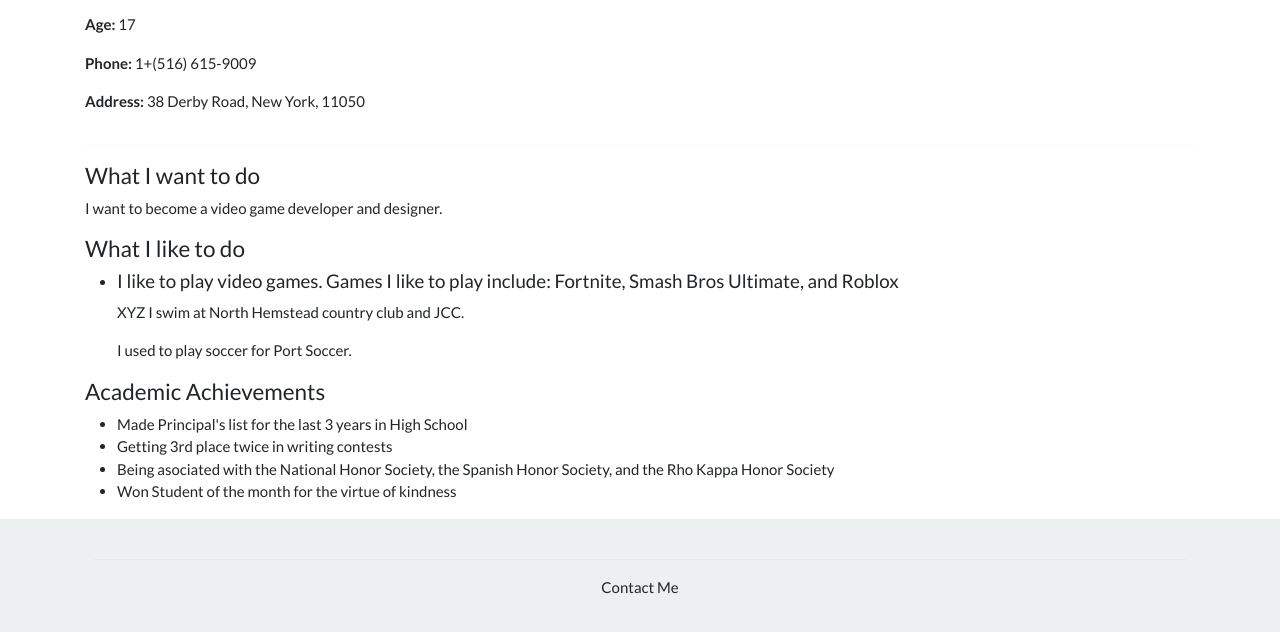
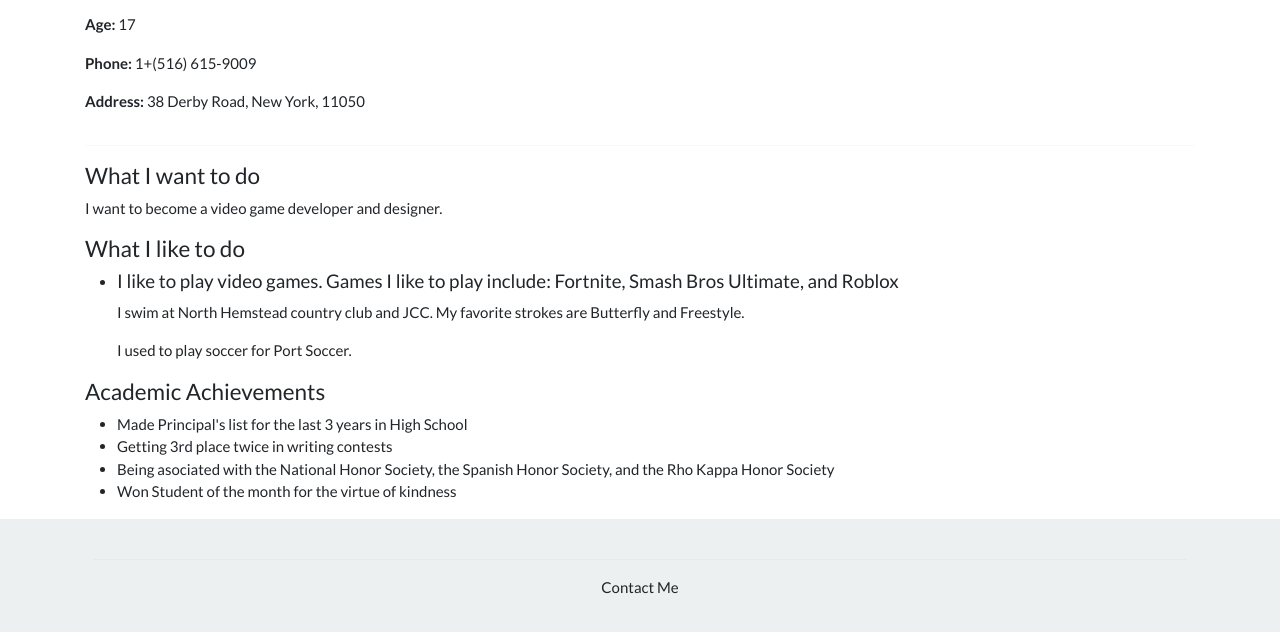
Before and after one commit to Galactaknight101/galactaknight101.github.com, a plain HTML site: page index.html in a window 1280 px wide. Shown: the part 176-808 px from the top of the page. Drawn offline with nearby package versions, Linux system fonts and the light colour scheme.

Commit message:
Update index.html
Fixing minor bugs

```diff
--- a/index.html
+++ b/index.html
@@ -61,7 +61,7 @@
         <li>
           <h5>I like to play video games. Games I like to play include: Fortnite, Smash Bros Ultimate, and Roblox</h5>
           <!-- Sports -->
-          <p>XYZ I swim at North Hemstead country club and JCC.</p>
+          <p>I swim at North Hemstead country club and JCC. My favorite strokes are Butterfly and Freestyle.</p>
           <p>I used to play soccer for Port Soccer.</p>
         </li>
       </ul>
```
